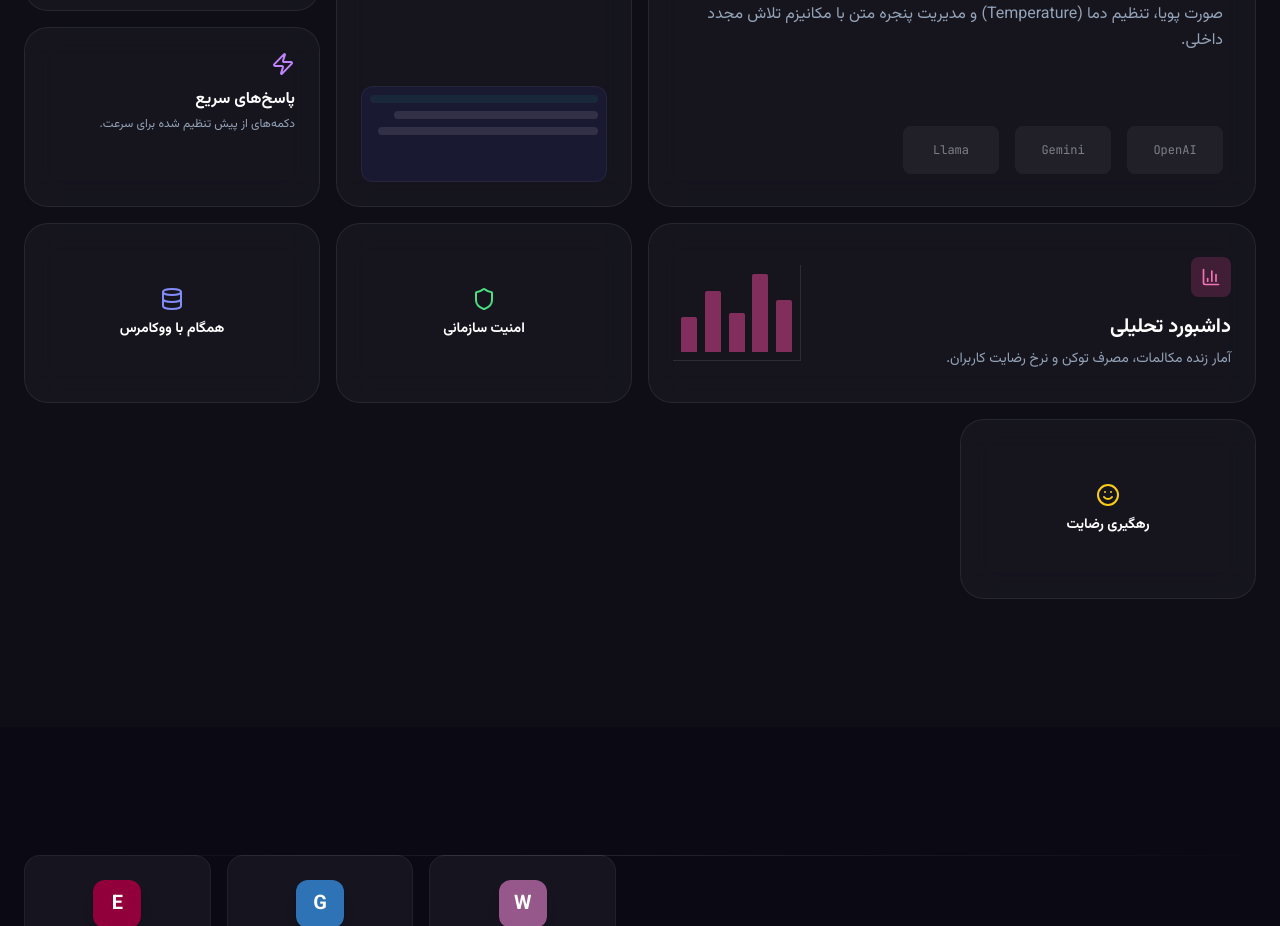
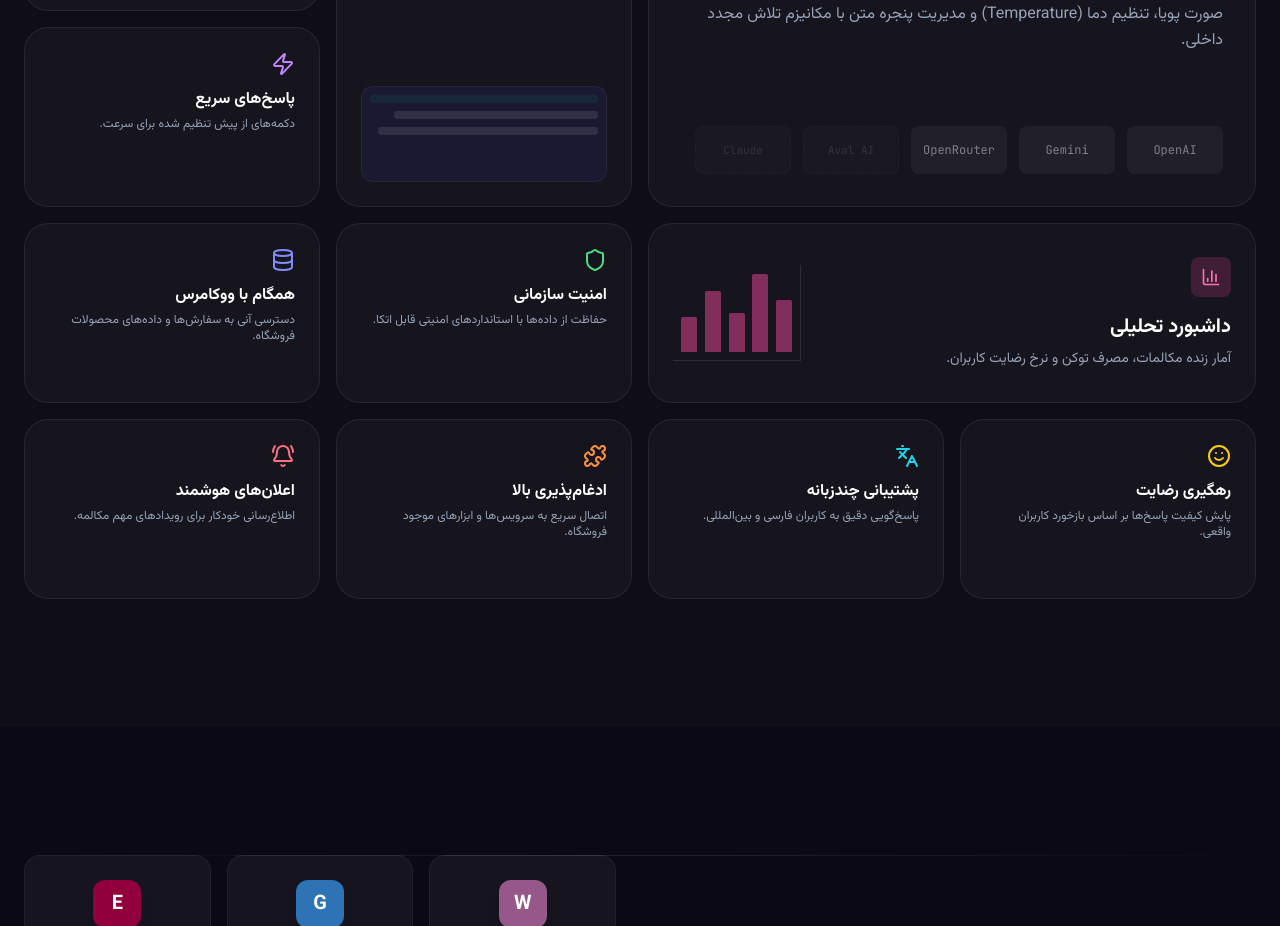
Before and after one commit to MohamadHoseinSabour/ChatNegar-site, a React (Vite) app: page / in a window 1280 px wide. Shown: the part 3480-4406 px from the top of the page. Built offline with nearby package versions, Linux system fonts and the light colour scheme; a web font is replaced by a local one.

Commit message:
upgrade ui

```diff
--- a/components/Features.tsx
+++ b/components/Features.tsx
@@ -1,6 +1,6 @@
 import React from 'react';
 import { Section } from './ui/Section';
-import { Bot, FileText, BarChart3, Palette, Zap, Shield, Database, Smile } from 'lucide-react';
+import { Bot, FileText, BarChart3, Palette, Zap, Shield, Database, Smile, Languages, Puzzle, BellRing } from 'lucide-react';
 import { motion } from 'framer-motion';
 
 export const Features: React.FC = () => {
@@ -25,10 +25,16 @@ export const Features: React.FC = () => {
             <h3 className="text-2xl font-bold text-white mb-2">موتور هوش مصنوعی چندگانه</h3>
             <p className="text-text-muted leading-relaxed">اتصال به OpenAI، Google Gemini یا OpenRouter. دریافت مدل‌های موجود به صورت پویا، تنظیم دما (Temperature) و مدیریت پنجره متن با مکانیزم تلاش مجدد داخلی.</p>
           </div>
-          <div className="mt-8 flex gap-4 opacity-50 group-hover:opacity-100 transition-opacity">
+          <div className="mt-8 flex flex-wrap gap-3 opacity-50 group-hover:opacity-100 transition-opacity">
              <div className="h-12 w-24 bg-white/10 rounded-lg flex items-center justify-center text-xs font-mono">OpenAI</div>
              <div className="h-12 w-24 bg-white/10 rounded-lg flex items-center justify-center text-xs font-mono">Gemini</div>
-             <div className="h-12 w-24 bg-white/10 rounded-lg flex items-center justify-center text-xs font-mono">Llama</div>
+             <div className="h-12 w-24 bg-white/10 rounded-lg flex items-center justify-center text-xs font-mono">OpenRouter</div>
+             <div className="h-12 w-24 bg-white/10 rounded-lg border border-dashed border-white/15 flex items-center justify-center text-[11px] font-mono text-text-muted opacity-40">
+               Aval AI
+             </div>
+             <div className="h-12 w-24 bg-white/10 rounded-lg border border-dashed border-white/15 flex items-center justify-center text-[11px] font-mono text-text-muted opacity-40">
+               Claude
+             </div>
           </div>
         </motion.div>
 
@@ -79,19 +85,40 @@ export const Features: React.FC = () => {
         </motion.div>
 
         {/* Small Cards Row */}
-        <motion.div className="glass-panel rounded-3xl p-6 flex flex-col justify-center items-center text-center" whileHover={{ scale: 1.05 }}>
-            <Shield className="text-green-400 mb-2" />
-            <h4 className="font-bold text-white text-sm">امنیت سازمانی</h4>
+        <motion.div className="glass-panel rounded-3xl p-6 hover:border-green-500/50 transition-colors text-right" whileHover={{ y: -5 }}>
+            <Shield className="text-green-400 mb-3" />
+            <h4 className="font-bold text-white">امنیت سازمانی</h4>
+            <p className="text-xs text-text-muted mt-1">حفاظت از داده‌ها با استانداردهای امنیتی قابل اتکا.</p>
         </motion.div>
 
-        <motion.div className="glass-panel rounded-3xl p-6 flex flex-col justify-center items-center text-center" whileHover={{ scale: 1.05 }}>
-            <Database className="text-indigo-400 mb-2" />
-            <h4 className="font-bold text-white text-sm">همگام با ووکامرس</h4>
+        <motion.div className="glass-panel rounded-3xl p-6 hover:border-indigo-500/50 transition-colors text-right" whileHover={{ y: -5 }}>
+            <Database className="text-indigo-400 mb-3" />
+            <h4 className="font-bold text-white">همگام با ووکامرس</h4>
+            <p className="text-xs text-text-muted mt-1">دسترسی آنی به سفارش‌ها و داده‌های محصولات فروشگاه.</p>
         </motion.div>
 
-         <motion.div className="glass-panel rounded-3xl p-6 flex flex-col justify-center items-center text-center" whileHover={{ scale: 1.05 }}>
-            <Smile className="text-yellow-400 mb-2" />
-            <h4 className="font-bold text-white text-sm">رهگیری رضایت</h4>
+         <motion.div className="glass-panel rounded-3xl p-6 hover:border-yellow-500/50 transition-colors text-right" whileHover={{ y: -5 }}>
+            <Smile className="text-yellow-400 mb-3" />
+            <h4 className="font-bold text-white">رهگیری رضایت</h4>
+            <p className="text-xs text-text-muted mt-1">پایش کیفیت پاسخ‌ها بر اساس بازخورد کاربران واقعی.</p>
+        </motion.div>
+
+        <motion.div className="glass-panel rounded-3xl p-6 hover:border-cyan-500/50 transition-colors text-right" whileHover={{ y: -5 }}>
+            <Languages className="text-cyan-400 mb-3" />
+            <h4 className="font-bold text-white">پشتیبانی چندزبانه</h4>
+            <p className="text-xs text-text-muted mt-1">پاسخ‌گویی دقیق به کاربران فارسی و بین‌المللی.</p>
+        </motion.div>
+
+        <motion.div className="glass-panel rounded-3xl p-6 hover:border-orange-500/50 transition-colors text-right" whileHover={{ y: -5 }}>
+            <Puzzle className="text-orange-400 mb-3" />
+            <h4 className="font-bold text-white">ادغام‌پذیری بالا</h4>
+            <p className="text-xs text-text-muted mt-1">اتصال سریع به سرویس‌ها و ابزارهای موجود فروشگاه.</p>
+        </motion.div>
+
+        <motion.div className="glass-panel rounded-3xl p-6 hover:border-rose-500/50 transition-colors text-right" whileHover={{ y: -5 }}>
+            <BellRing className="text-rose-400 mb-3" />
+            <h4 className="font-bold text-white">اعلان‌های هوشمند</h4>
+            <p className="text-xs text-text-muted mt-1">اطلاع‌رسانی خودکار برای رویدادهای مهم مکالمه.</p>
         </motion.div>
 
       </div>
```
